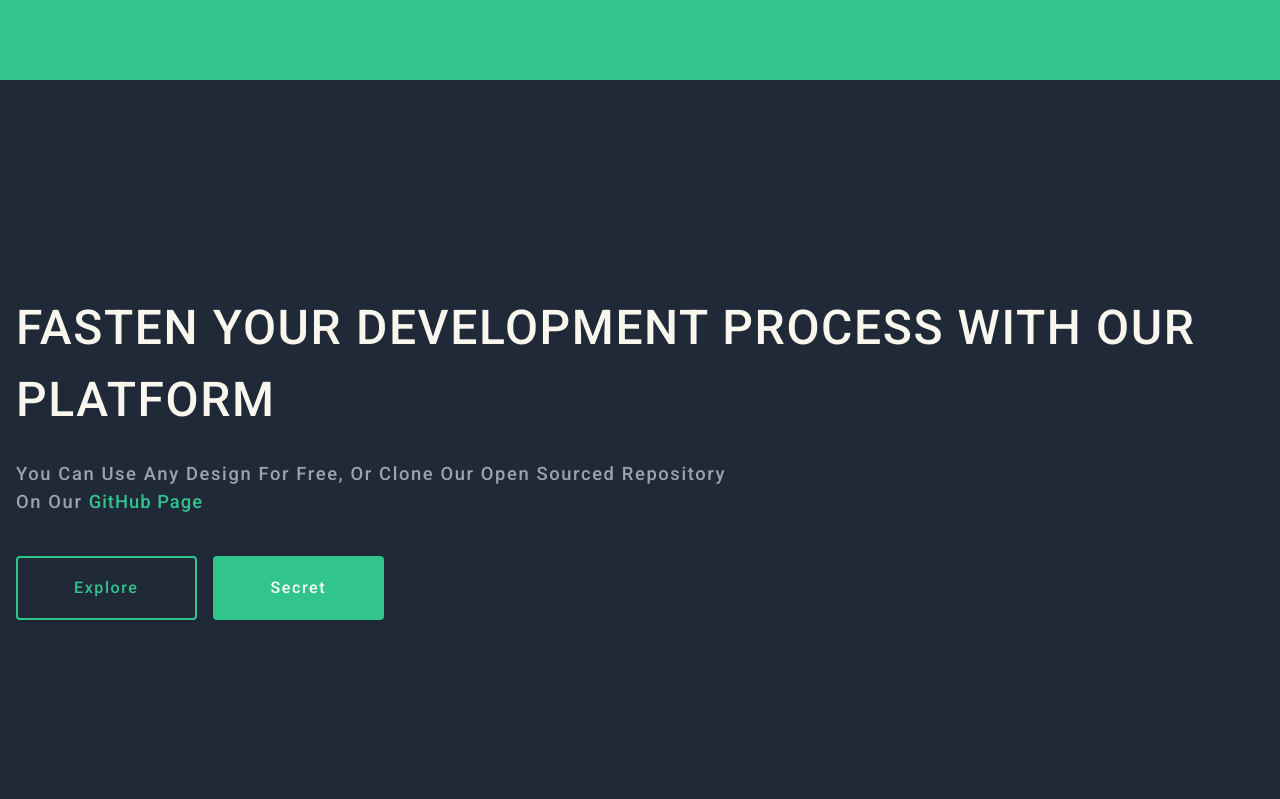
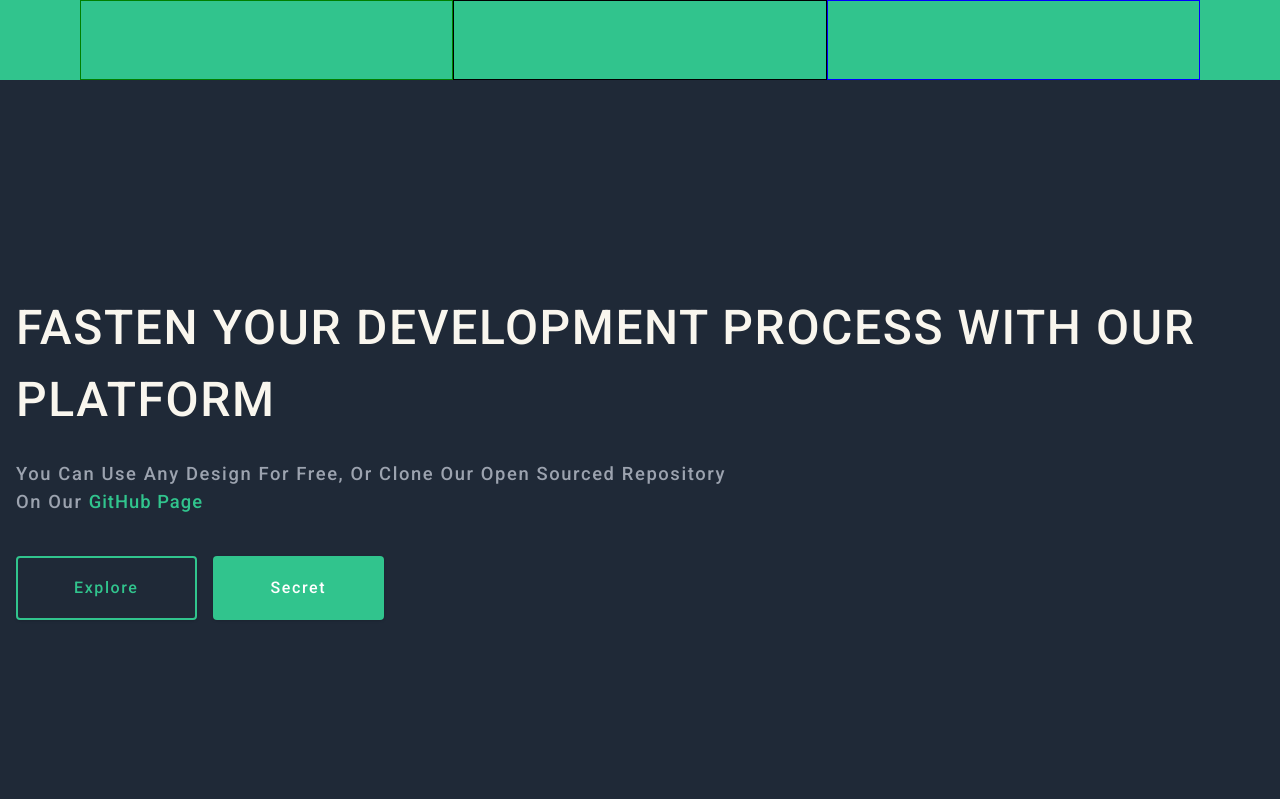
Before and after one commit to micex-pro/mpod, a PHP site: page / in a window 1280 px wide. Shown: the top 799 px of the page. Run offline with PHP 8.4, Linux system fonts and the light colour scheme.

Commit message:
19/05/2023

```diff
--- a/assets/css/global.css
+++ b/assets/css/global.css
@@ -183,6 +183,33 @@ html::-webkit-scrollbar-track {
   background-color: var(--primary-500);
   width: 100%;
 }
+
+.nav-center{
+  max-width: var(--width-max);
+  margin: 0 auto;
+  height: 100%;
+
+  display: flex;
+  align-items: center;
+  justify-content: space-between;
+}
+
+.nav-logo, .nav-links, .nav-uc{
+  width: 100%;
+  height: 100%;
+}
+
+.nav-logo{
+  border: 1px solid green;
+}
+
+.nav-links{
+  border: 1px solid black;
+}
+
+.nav-uc{
+  border: 1px solid blue;
+}
 /* End Of NavBar */
 /* Start Of Hero */
 .hero {
@@ -233,6 +260,20 @@ html::-webkit-scrollbar-track {
 
 .hero-btn a {
   margin: 0;
+}
+
+.hero-btn .btn-hollow:hover{
+  border-color: var(--primary-500);
+  background-color: transparent;
+  color: var(--primary-500);
+  transform: scale(1.02);
+}
+
+.hero-btn .btn-rhollow:hover{
+  background-color: var(--primary-500);
+  border-color: var(--primary-500);
+  color: var(--white);
+  transform: scale(1.02);
 }
 /* End Of Hero */
 /* Start Of Paragraph */
--- a/index.html
+++ b/index.html
@@ -84,7 +84,13 @@
   </head>
   <body>
     <!-- Start Of Nav -->
-    <nav class="nav" id="nav"></nav>
+    <nav class="nav" id="nav">
+      <div class="nav-center">
+        <div class="nav-logo"></div>
+        <div class="nav-links"></div>
+        <div class="nav-uc"></div>
+      </div>
+    </nav>
     <!-- End Of Nav -->
 
     <!-- Start Of Hero -->
```
